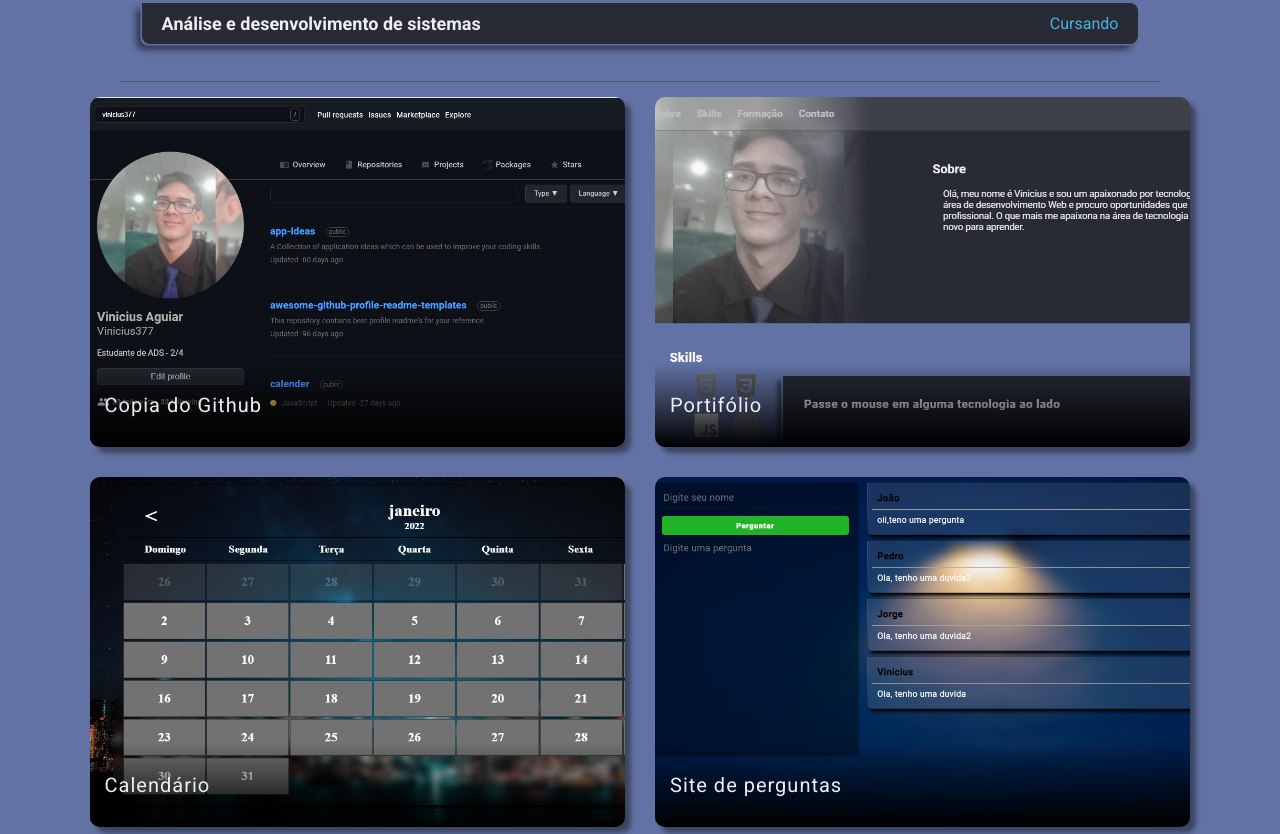
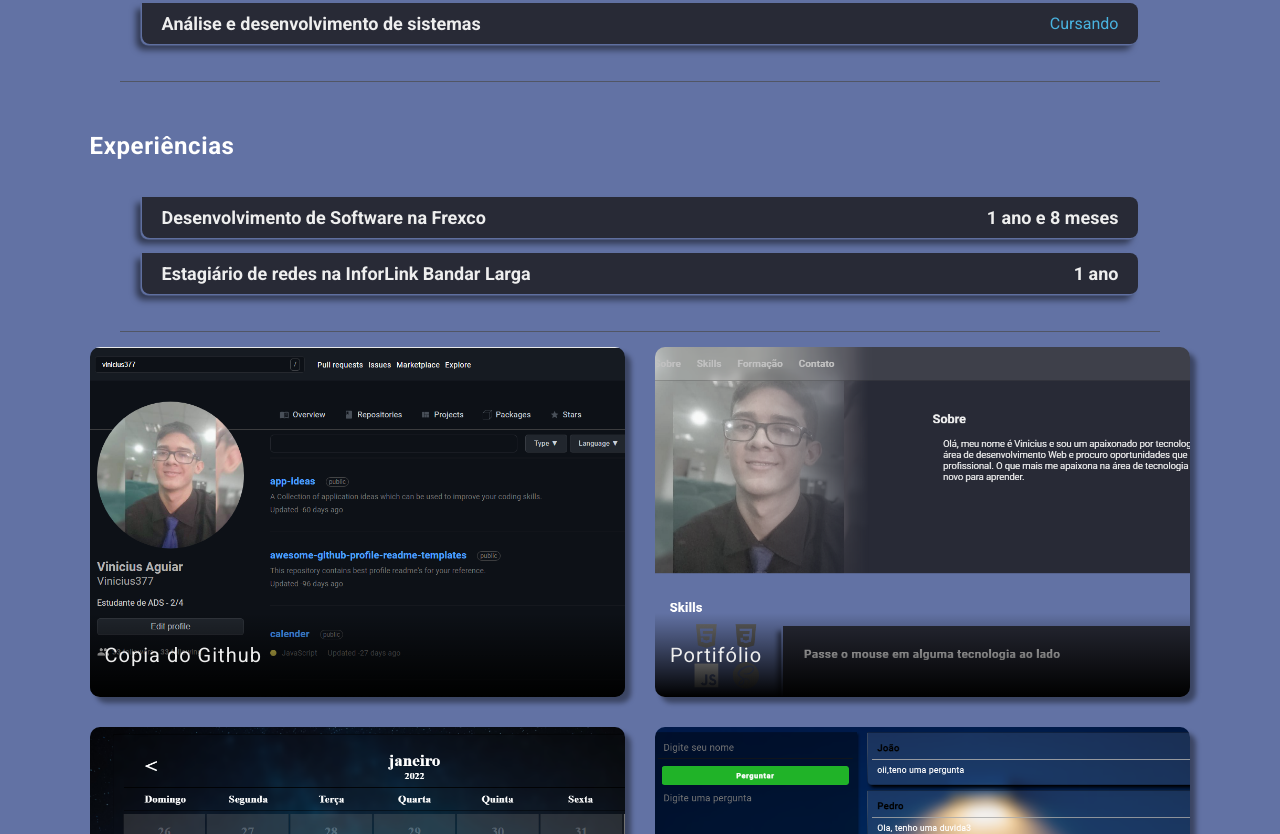
Before and after one commit to vinicius377/portifolio, a website: page index.html in a window 1280 px wide. Shown: the part 1236-2070 px from the top of the page. Drawn offline with Linux system fonts and the light colour scheme.

Commit message:
fix: added experiences

```diff
--- a/index.html
+++ b/index.html
@@ -4,6 +4,9 @@
     <meta charset="UTF-8" />
     <meta http-equiv="X-UA-Compatible" content="IE=edge" />
     <meta name="viewport" content="width=device-width, initial-scale=1.0" />
+    <meta property="og:image" content="src/assets/repositores/portifolio.PNG"/>
+    <meta property="og:title" content="Vinicius Aguiar"/>
+    <meta property="og:site_title" content="Vinicius"/>
     <link rel="preconnect" href="https://fonts.googleapis.com" />
     <link rel="preconnect" href="https://fonts.gstatic.com" crossorigin />
     <link
@@ -75,7 +78,7 @@
         <div class="sobre--content">
           <h1 >Sobre</h1>
           <p tabindex="0">
-           Olá, meu nome é Vinicius, tenho 20 anos e sou do interior do Ceará 🌵. Tenho <b>1 ano</b> de experência na área de desenvolvimento web, o <b>Front-end</b>, mas sempre estou aberto a conhecer novas áreas no mundo da tecnologia 💻.
+           Olá, meu nome é Vinicius, tenho 21 anos e sou do interior do Ceará 🌵. Tenho <b>quase 2 anos</b> de experência na área de desenvolvimento web, o <b>Front-end</b>, mas sempre estou aberto a conhecer novas áreas no mundo da tecnologia 💻.
           </p>
           <p style="margin-top: 0.5rem">
             Sempre busco estar atualizado sobre as novidades e tendências que aparecem na área de tecnologia, sempre que possível aplicando as melhores práticas e convenções usadas no mercado.
@@ -163,6 +166,23 @@
           </section>
           <!--
            -->
+           <section class="formacao" id="formacoes" aria-label="formações">
+            <h1>Experiências</h1>
+            <div class="formacao--container">
+              <div class="formacao--item" tabindex="0">
+                <h2 tabindex="-1">Desenvolvimento de Software na <strong>Frexco</strong></h2>
+                <h2 tabindex="-1">1 ano e 8 meses</h2>
+              </div>
+              <div class="formacao--item"  tabindex="0">
+                <h2 tabindex="-1">Estagiário de redes na InforLink Bandar Larga</h2>
+                <h2 tabindex="-1">1 ano</h2>
+              </div>
+            </div>
+          </section>
+           <!--
+            -->
+          <!--
+           -->
           <section class="repositores">
             <div class="repositores--item">
               <a href="https://github.com/Vinicius377/github-profile" target="_blank">
--- a/src/scripts/main.js
+++ b/src/scripts/main.js
@@ -287,3 +287,5 @@ switch (currentImage) {
   default:
     image.src = assetRoot + "profile2.jpeg"
 }
+
+localStorage["teste"].setItem("testando", "aaaaaa")
```
